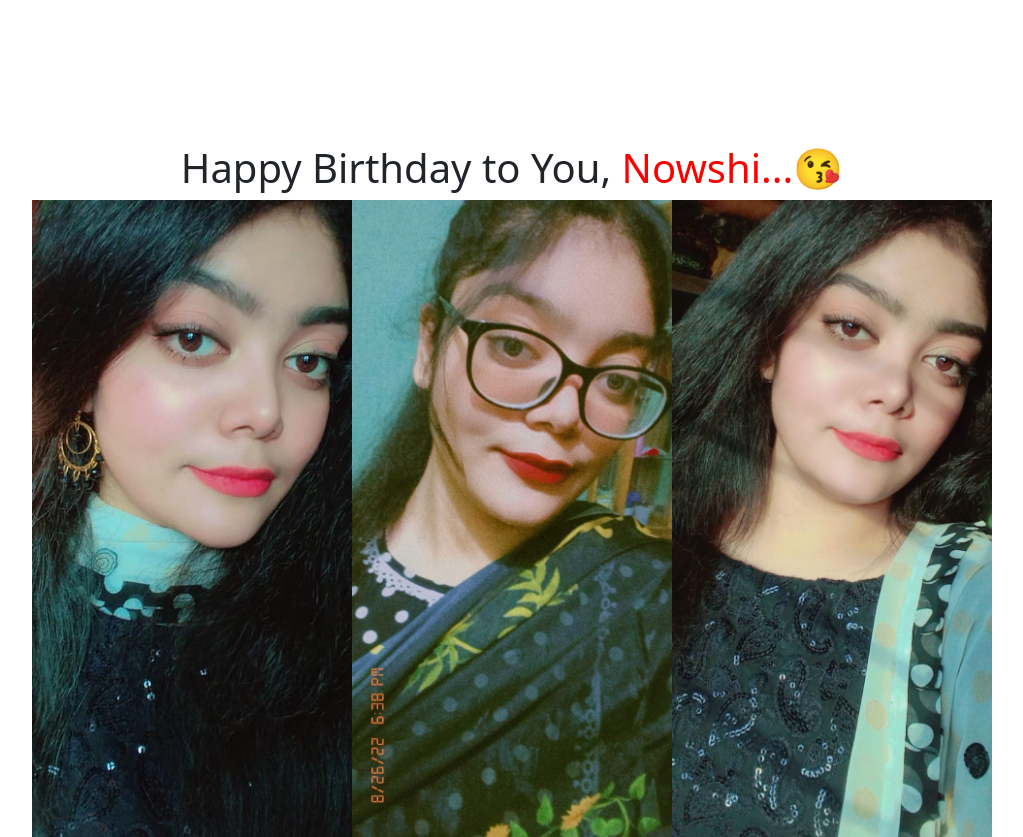
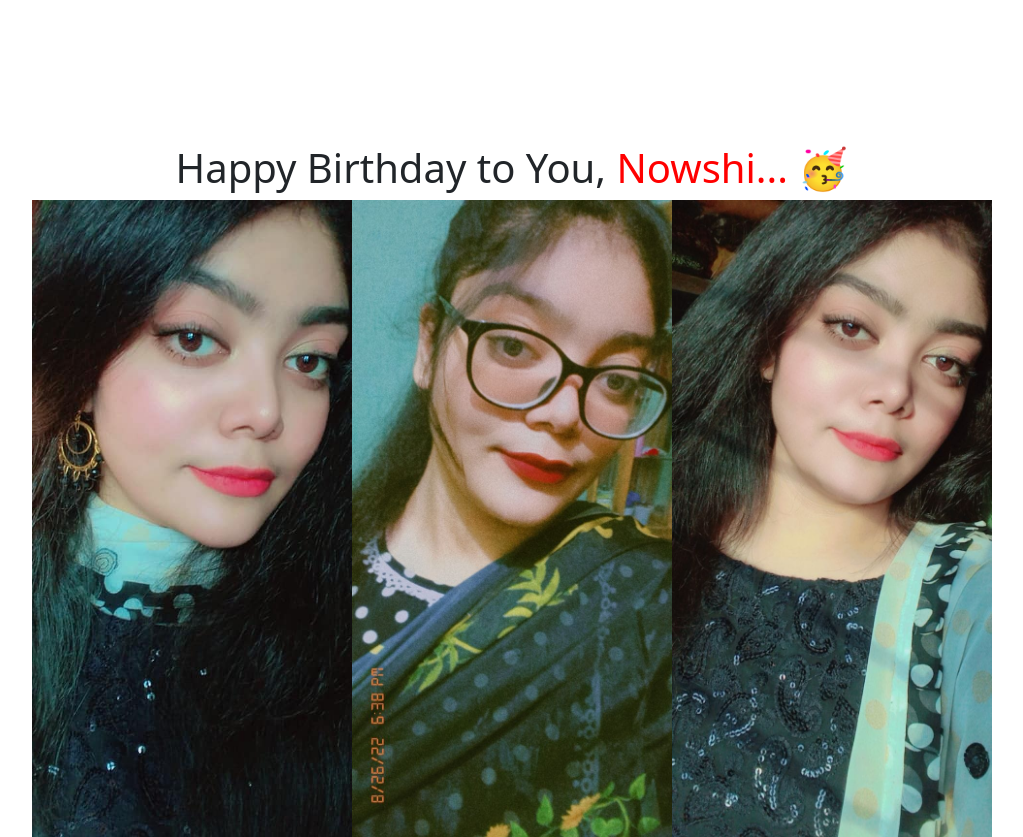
Before and after one commit to Shubel/abn, a plain HTML site: page october.html in a window 1280 px wide. Shown: the whole page, without its empty margins (128-1151 px from the left). Drawn offline with nearby package versions, Linux system fonts and the light colour scheme.

Commit message:
emoji added

```diff
--- a/october.html
+++ b/october.html
@@ -15,7 +15,7 @@
 </head>
 
 <body>
-    <h1 class="birth">Happy Birthday to You, <span class="birthday">Nowshi...😘</span> </h1>
+    <h1 class="birth">Happy Birthday to You, <span class="birthday">Nowshi... 🥳</span> </h1>
     <div class="d-flex justify-content-center"">
         <img class="image-fluid w-25" src="./images/pic1.jpg" alt="">
         <img class="image-fluid w-25" src="./images/pic2.jpg" alt="">
```
Also changed, not shown: index.html (+4 -4 lines).
